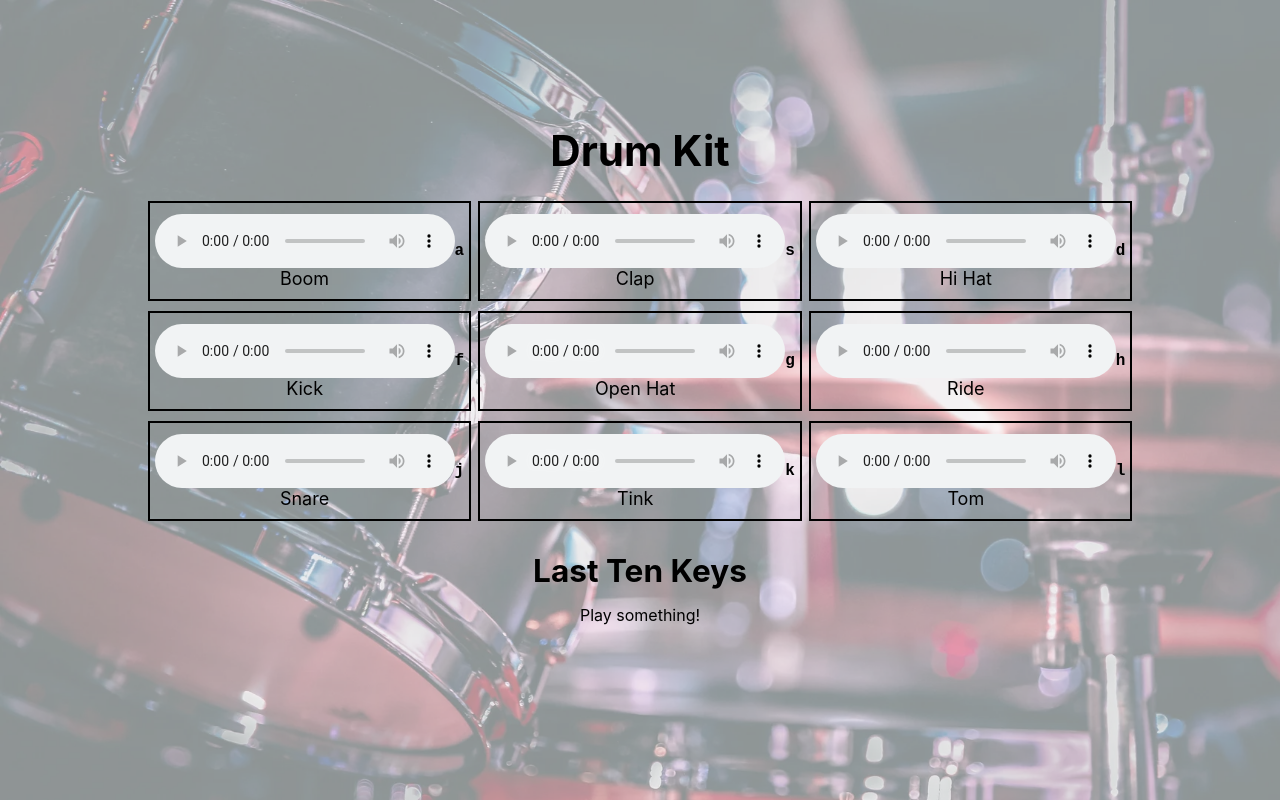
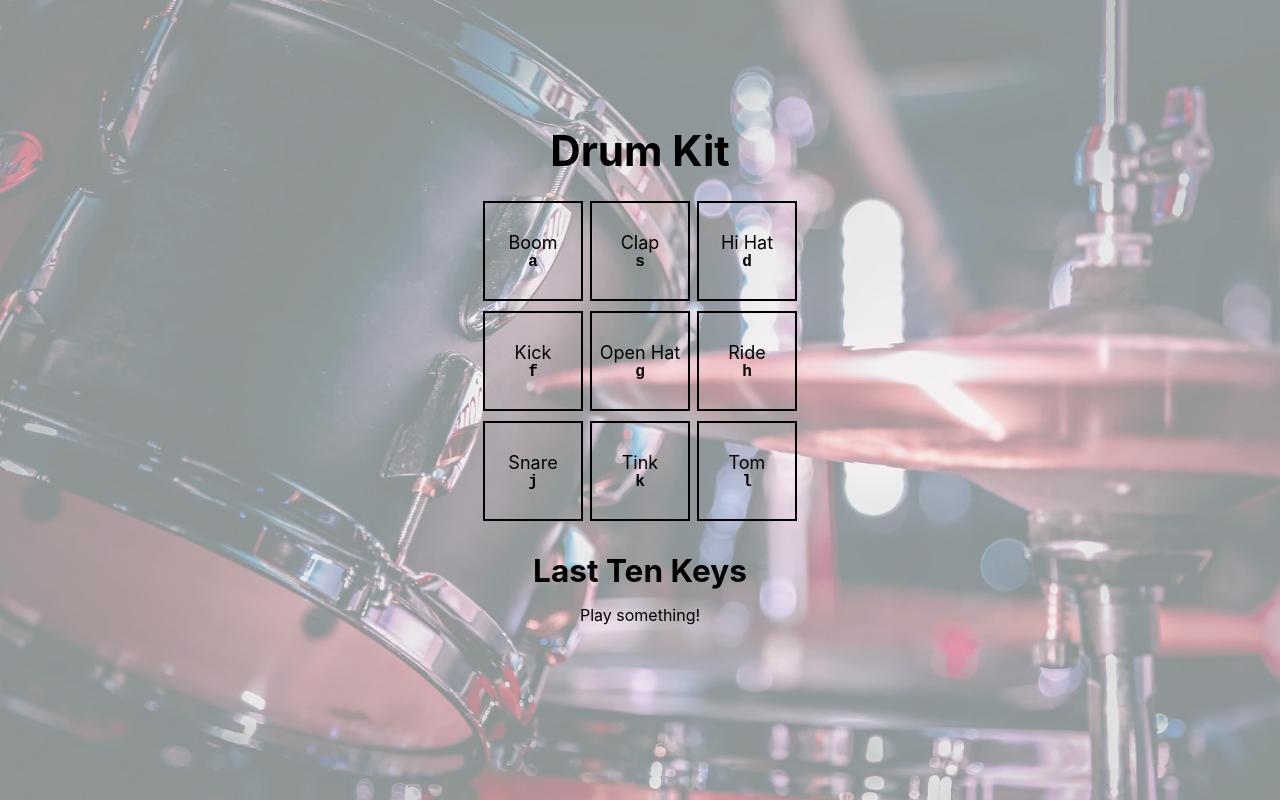
Before and after one commit to nevtay/React-Drum-Kit, a React (Create React App) app: page / in a window 1280 px wide. Built offline with nearby package versions, Linux system fonts and the light colour scheme.

Commit message:
When instrument key is pressed, update function to pause audio and set its current time to 0. This is to better handle processing of audio when key is held down or pressed rapidly

```diff
--- a/src/components/Key.js
+++ b/src/components/Key.js
@@ -10,6 +10,8 @@ const Key = ({ instrument = {} }) => {
     el = document.querySelector(`#${instrument.keyboardPosition}p`)
     document.addEventListener("keydown", (e) => {
       if (e.key === instrument.keyboardPosition) {
+        el.pause()
+        el.currentTime = 0
         el.play()
       }
     })
@@ -17,7 +19,11 @@ const Key = ({ instrument = {} }) => {
   }, [instrument])
   return (
     <div id={`${instrument.keyboardPosition}`} className="instrument-single">
-      <audio id={instrument.keyboardPosition + "p"} src={instrument.file} controls />
+      <audio
+        id={instrument.keyboardPosition + "p"}
+        src={instrument.file}
+        preload="auto"
+      />
       <span className="instrument-name">{instrument.name}</span>
       <kbd className="instrument-key">{instrument.keyboardPosition}</kbd>
     </div>
```
